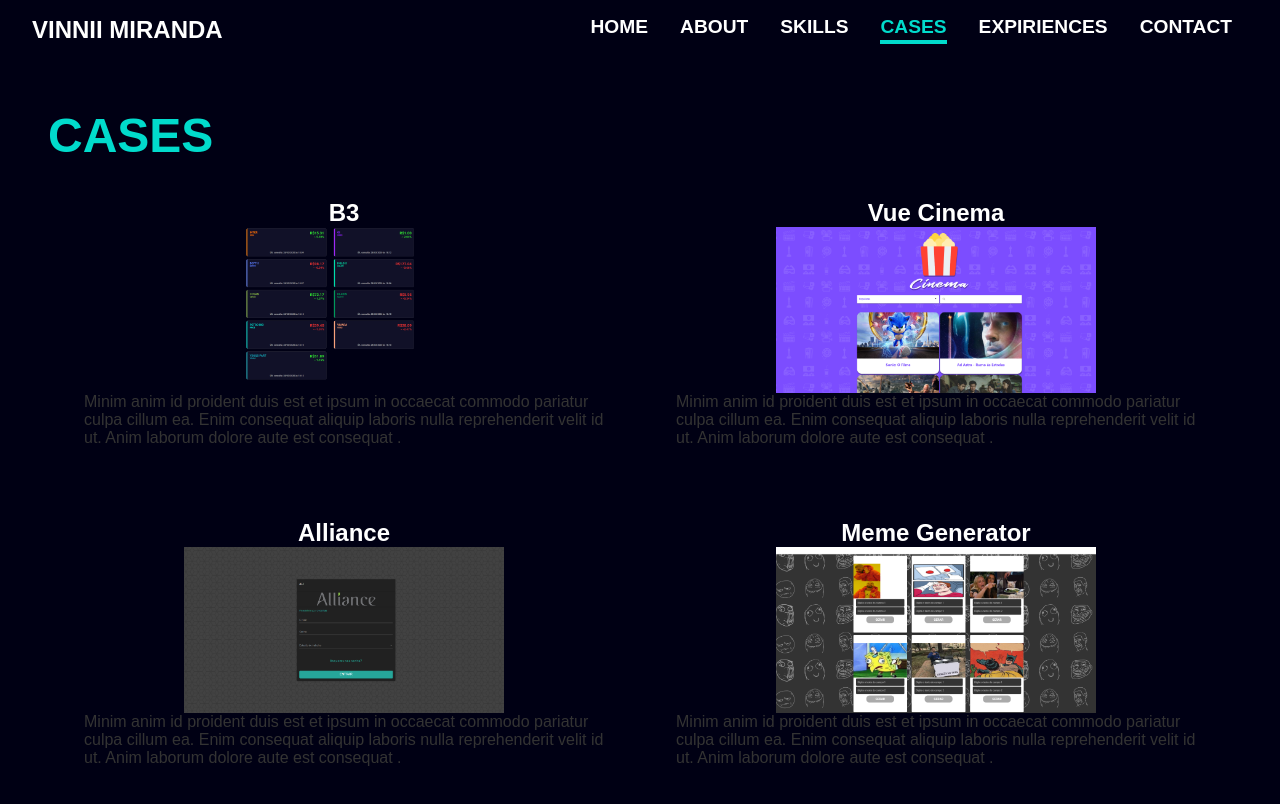
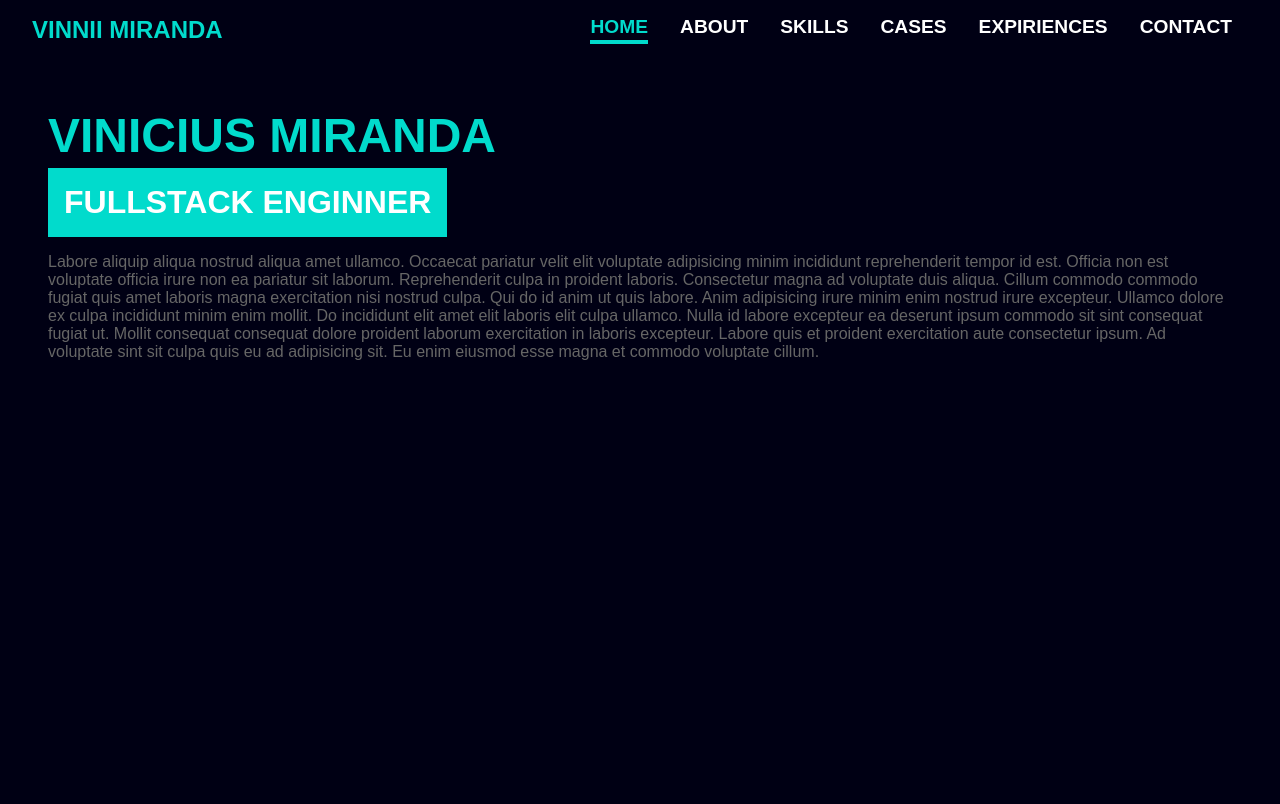
Before and after one commit to vinniimiranda/home, a React (Create React App) app: page / in a window 1280 px wide. Shown: the top 804 px of the page. Built offline with nearby package versions, Linux system fonts and the light colour scheme.

Commit message:
Color variable

```diff
--- a/src/components/About/styles.js
+++ b/src/components/About/styles.js
@@ -1,4 +1,5 @@
 import styled from 'styled-components';
+import { Colors } from '../../styles/colors';
 
 export const Container = styled.div`
   display: flex;
@@ -8,17 +9,22 @@ export const Container = styled.div`
 
   img {
     width: 262px;
+    transition: all cubic-bezier(0.785, 0.135, 0.15, 0.86) 0.3s;
     height: 262px;
-    filter: drop-shadow(7px 7px #01dbcc);
+    box-shadow: 7px 7px 0px ${Colors.primary};
     margin-bottom: 2rem;
+
+    &:hover {
+      box-shadow: 10px 10px 0px ${Colors.primary};
+    }
   }
   h1 {
-    color: #01dbcc;
+    color: ${Colors.primary};
     text-transform: uppercase;
     font-size: 3rem;
   }
   h2 {
-    background-color: #01dbcc;
+    background-color: ${Colors.primary};
     width: 100%;
     padding: 1rem;
     margin-bottom: 1rem;
@@ -56,6 +62,6 @@ export const Information = styled.div`
     color: #999;
   }
   .value {
-    color: #01dbcc;
+    color: ${Colors.primary};
   }
 `;
--- a/src/components/Cases/index.js
+++ b/src/components/Cases/index.js
@@ -14,7 +14,7 @@ export default function Cases() {
 
       <List>
         <ListItem>
-          <h1>B3</h1>
+          <h1>B3 WEB</h1>
           <img src={b3IMG} alt="bg" />
           <p>
             Minim anim id proident duis est et ipsum in occaecat commodo
--- a/src/components/Cases/styles.js
+++ b/src/components/Cases/styles.js
@@ -1,4 +1,5 @@
 import styled from 'styled-components';
+import { Colors } from '../../styles/colors';
 
 export const Container = styled.div`
   display: flex;
@@ -14,7 +15,7 @@ export const Container = styled.div`
 `;
 
 export const Title = styled.h1`
-  color: #01dbcc;
+  color: ${Colors.primary};
   text-transform: uppercase;
   font-size: 3rem;
 `;
@@ -28,7 +29,7 @@ export const List = styled.div`
 `;
 
 export const ListItem = styled.div`
-  border: 4px solid #01dbcc;
+  border: 4px solid ${Colors.primary};
 
   display: flex;
   flex-direction: column;
@@ -42,7 +43,7 @@ export const ListItem = styled.div`
   border: 4px solid transparent;
   &:hover {
     cursor: pointer;
-    border: 4px solid #01dbcc;
+    border: 4px solid ${Colors.primary};
     transform: rotateZ(1deg);
     p {
       color: #999;
--- a/src/components/Header/styles.js
+++ b/src/components/Header/styles.js
@@ -1,4 +1,5 @@
 import styled from 'styled-components';
+import { Colors } from '../../styles/colors';
 
 export const Container = styled.div`
   display: flex;
@@ -8,7 +9,9 @@ export const Container = styled.div`
 `;
 
 export const Main = styled.div`
-  color: #fff;
+  > h1 {
+    color: ${Colors.primary};
+  }
   text-transform: uppercase;
 `;
 export const Nav = styled.ul`
@@ -31,13 +34,13 @@ export const NavItem = styled.li`
   padding-bottom: 0.1rem;
   transition: all cubic-bezier(0.785, 0.135, 0.15, 0.86) 0.5s;
   &:hover {
-    color: #01dbcc;
-    border-bottom: 4px solid #01dbcc;
+    color: ${Colors.primary};
+    border-bottom: 4px solid ${Colors.primary};
   }
 
   ${props =>
     props.active
-      ? `color: #01dbcc;
-    border-bottom: 4px solid #01dbcc;`
+      ? `color: ${Colors.primary};
+    border-bottom: 4px solid ${Colors.primary};`
       : ``}
 `;
--- a/src/components/Home/styles.js
+++ b/src/components/Home/styles.js
@@ -1,4 +1,5 @@
 import styled from 'styled-components';
+import { Colors } from '../../styles/colors';
 
 export const Container = styled.div`
   display: flex;
@@ -8,12 +9,12 @@ export const Container = styled.div`
   min-width: 100%;
   flex-wrap: wrap;
   h1 {
-    color: #01dbcc;
+    color: ${Colors.primary};
     text-transform: uppercase;
     font-size: 3rem;
   }
   h2 {
-    background-color: #01dbcc;
+    background-color: ${Colors.primary};
     width: 100%;
     padding: 1rem;
     margin-bottom: 1rem;
--- a/src/components/Skills/styles.js
+++ b/src/components/Skills/styles.js
@@ -1,5 +1,6 @@
 import styled from 'styled-components';
 import { MdStar } from 'react-icons/md';
+import { Colors } from '../../styles/colors';
 
 export const Container = styled.div`
   display: flex;
@@ -8,7 +9,7 @@ export const Container = styled.div`
   min-width: 100%;
   flex-wrap: wrap;
   h1 {
-    color: #01dbcc;
+    color: ${Colors.primary};
     text-transform: uppercase;
     font-size: 3rem;
   }
@@ -28,7 +29,7 @@ export const Skill = styled.div`
   h2 {
     font-weight: bold;
     font-size: 1.2rem;
-    color: #01dbcc;
+    color: ${Colors.primary};
   }
   flex-wrap: wrap;
 
@@ -45,7 +46,7 @@ export const Stars = styled.div`
   margin-left: 1rem;
 `;
 export const Star = styled(MdStar)`
-  color: #01dbcc;
+  color: ${Colors.primary};
   transition: all cubic-bezier(0.47, 0, 0.745, 0.715) 0.3s;
   transform: scale(0);
   margin-left: 0.3rem;
@@ -56,7 +57,7 @@ export const Dot = styled.div`
 
   margin-right: 1rem;
 
-  background-color: #01dbcc;
+  background-color: ${Colors.primary};
 
   transition: transform cubic-bezier(0.47, 0, 0.745, 0.715) 0.3s;
 `;
@@ -77,8 +78,8 @@ export const ListItem = styled.li`
   min-width: 20rem;
   transition: all cubic-bezier(0.47, 0, 0.745, 0.715) 0.3s;
   &:hover {
-    color: #01dbcc;
-    border-bottom-color: #01dbcc;
+    color: ${Colors.primary};
+    border-bottom-color: ${Colors.primary};
 
     ${Dot} {
       transform: scale(1.5) rotate(90deg);
--- a/src/pages/Main/index.js
+++ b/src/pages/Main/index.js
@@ -8,7 +8,7 @@ import About from '../../components/About';
 import Cases from '../../components/Cases';
 
 export default function Main() {
-  const [xAxis, setXAxis] = useState(300);
+  const [xAxis, setXAxis] = useState(0);
   return (
     <Container>
       <Header xAxis={xAxis} setXAxis={setXAxis} />
--- /dev/null
+++ b/src/styles/colors.js
@@ -0,0 +1,3 @@
+export const Colors = {
+  primary: '#01dbcc',
+};
```
